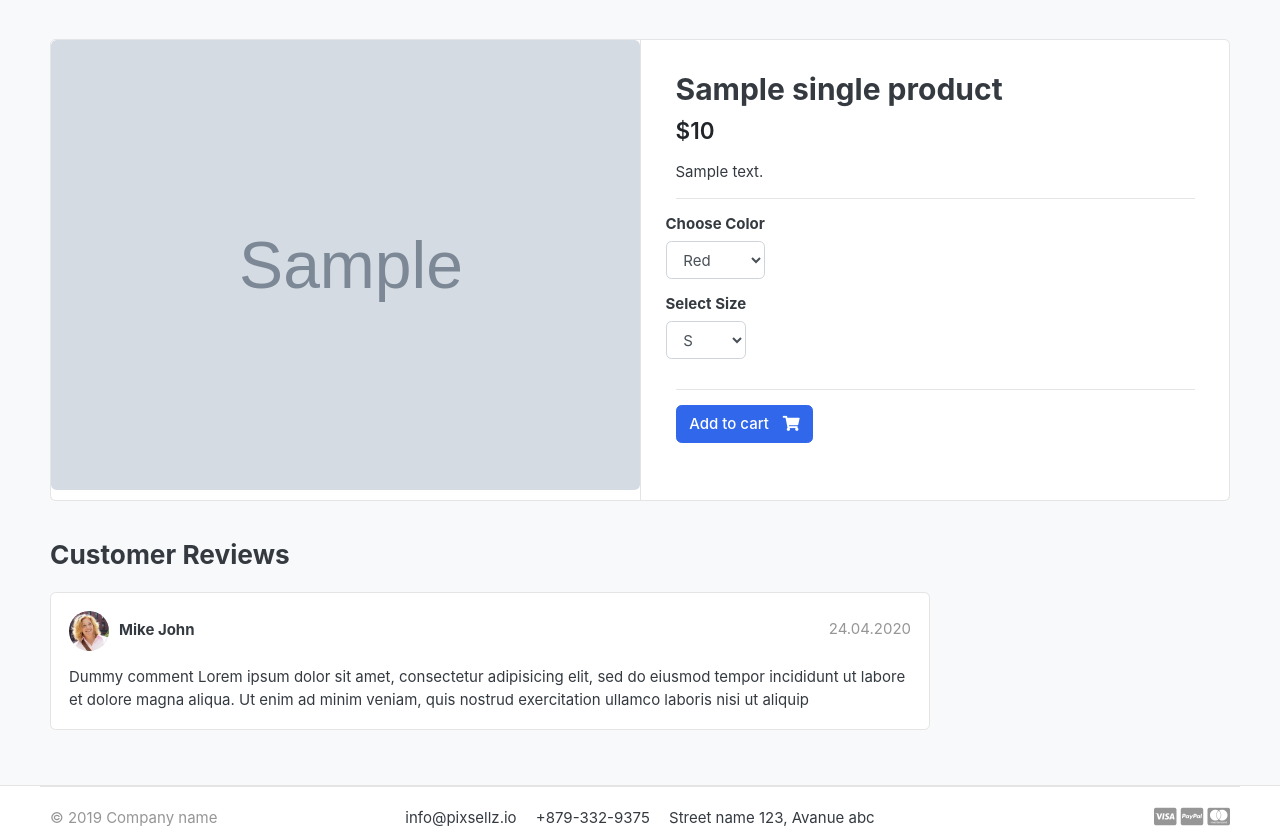
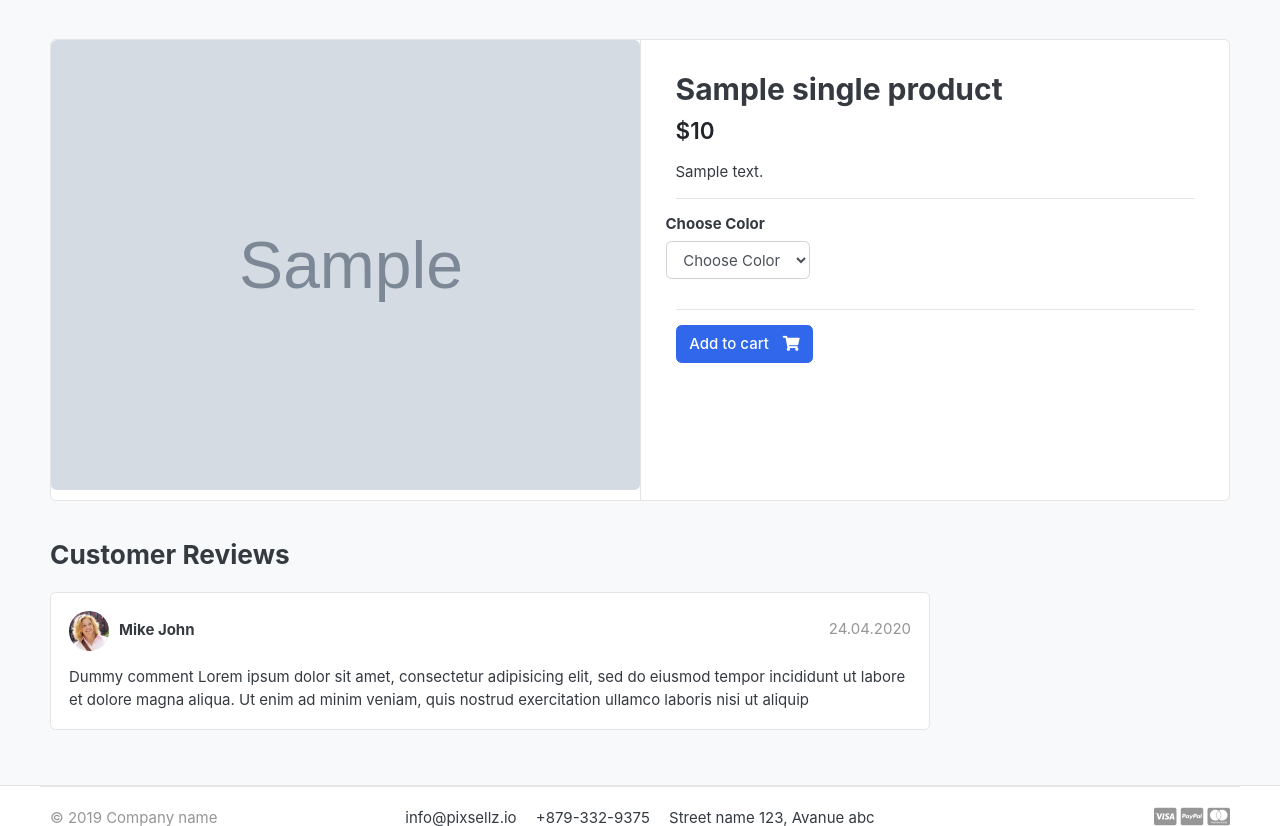
Before and after one commit to ealexisaraujo/django-ecommerce, a Django app: template templates/store/product_detail.html in a window 1280 px wide. Shown: the part 119-945 px from the top of the page. Run offline with Django 3.2, Linux system fonts and the light colour scheme; the template is opened without the code that fills it: most values are stand-ins (such as "Sample title", 1, 10 or a date in 2020); grey boxes marked "Sample" are stand-in pictures; some libraries are stand-ins or nearby versions; some web fonts are replaced.

Commit message:
✨ Product Variation Fetch Dynamic Color'

```diff
--- a/carts/views.py
+++ b/carts/views.py
@@ -14,8 +14,8 @@
     return cart
 def add_cart(request, product_id):
     color = request.GET['color']
-    size = request.GET['size']
-    return HttpResponse(f'{color} {size}')
+    # size = request.GET['size']
+    return HttpResponse(f'{color} ')
 
     product = Product.objects.get(id=product_id) # get the products in the cart
     try:
--- a/templates/store/product_detail.html
+++ b/templates/store/product_detail.html
@@ -33,14 +33,15 @@
               <div class="row">
                 <div class="item-option-select">
                   <h6>Choose Color</h6>
-                  <select class="form-control" name="color">
-                    <option value="red">Red</option>
-                    <option value="green">Green</option>
-                    <option value="blue">Blue</option>
+                  <select class="form-control" name="color" required>
+                    <option value="" disabled selected>Choose Color</option>
+                    {% for i in single_product.variation_set.all %}
+                    <option value="{{i.variation_value}}">{{i.variation_value}}</option>
+                    {% endfor %}
                   </select>
                 </div>
               </div> <!-- row.// -->
-              <div class="row">
+              {% comment %} <div class="row">
                 <div class="item-option-select">
                   <h6>Select Size</h6>
                   <select class="form-control" name="size">
@@ -49,7 +50,7 @@
                     <option value="large">L</option>
                   </select>
                 </div>
-              </div> <!-- row.// -->
+              </div> <!-- row.// --> {% endcomment %}
               <hr>
               {% if single_product.stock <= 0 %} <h5 class="text-danger">Out of Stock</h5>
                 {% else %}
```
